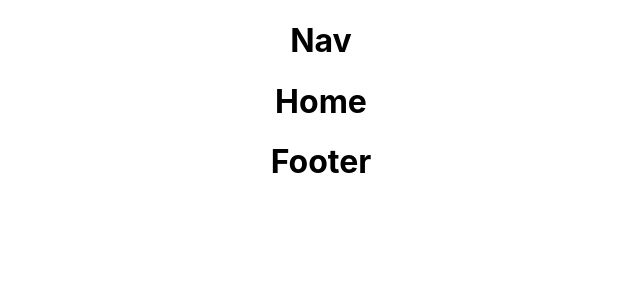
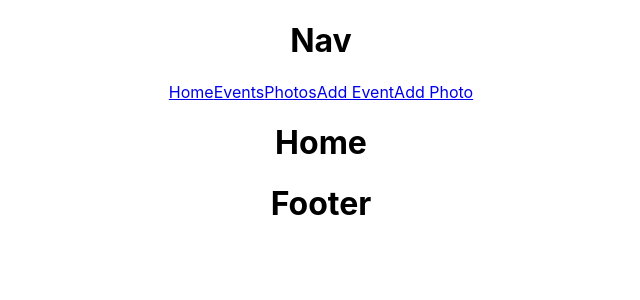
Before and after one commit to kalenluciano/open-source-photo-aggregator, a React (Create React App) app in the folder client/: page / in a window 1280 px wide. Shown: the top 300 px of the page, without its empty margins (319-959 px from the left). Built offline with nearby package versions, Linux system fonts and the light colour scheme.

Commit message:
Created Nav links

```diff
--- a/client/src/components/Nav.jsx
+++ b/client/src/components/Nav.jsx
@@ -1,8 +1,20 @@
+import { NavLink } from 'react-router-dom';
+import Home from './Home'
+import EventsList from './EventsList'
+import PhotosList from './PhotosList'
+import AddPhotoForm from './AddPhotoForm';
+import AddEventForm from './AddEventForm';
+
 const Nav = () => {
 
     return (
         <div>
             <h1>Nav</h1>
+            <NavLink to="/">Home</NavLink>
+            <NavLink to="/events" >Events</NavLink>
+            <NavLink to="/photos" >Photos</NavLink>
+            <NavLink to="/add/event" >Add Event</NavLink>
+            <NavLink to="/add/photo" >Add Photo</NavLink>
         </div>
     )
 }
```
